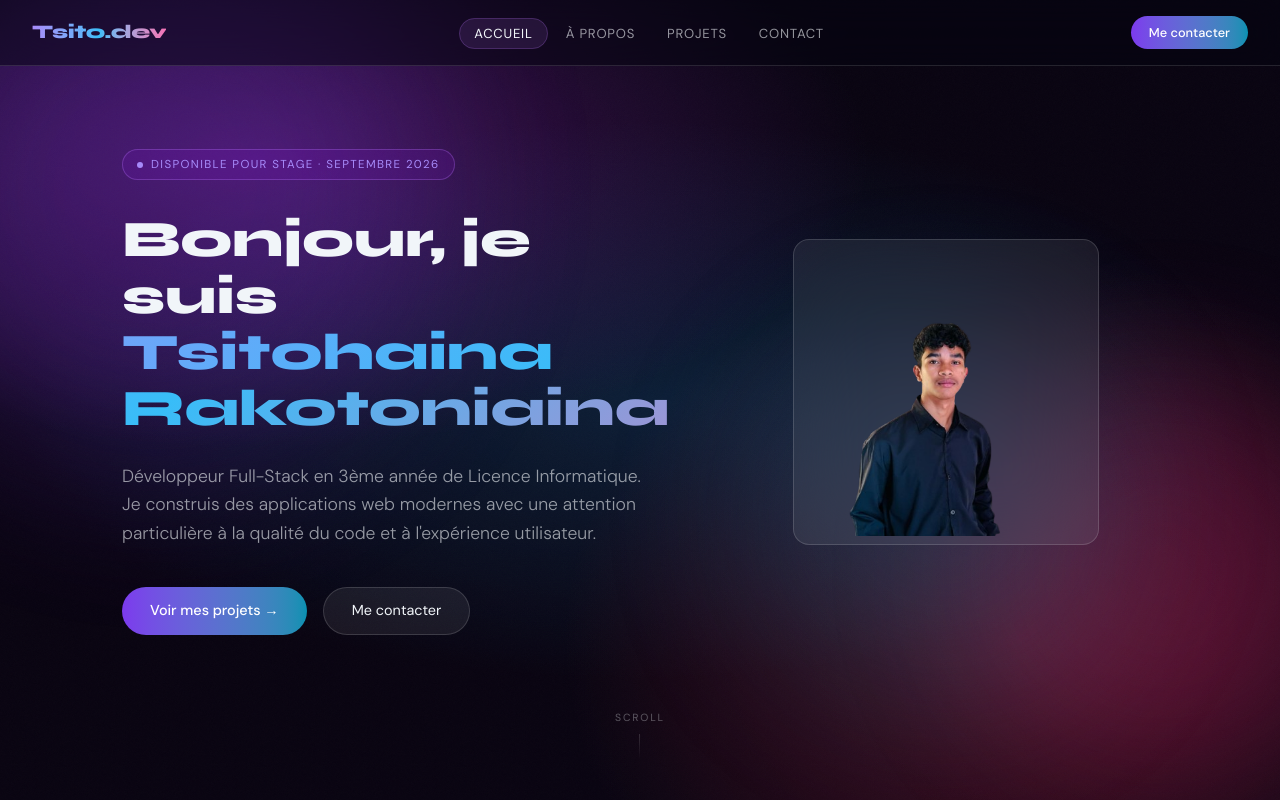
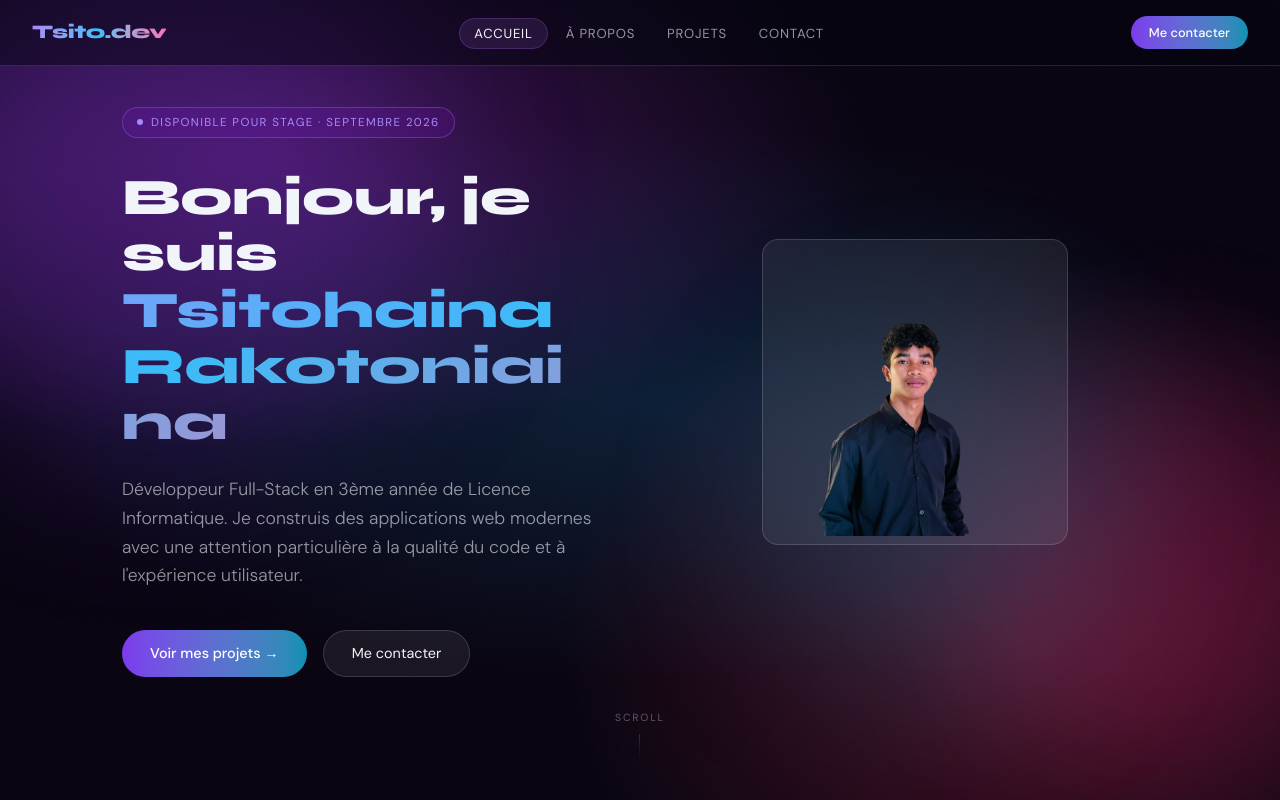
Before and after one commit to eccureuil/portfolio-tsitohaina, a React (Vite) app: page / in a window 1280 px wide. Shown: the top 800 px of the page. Built offline with nearby package versions, Linux system fonts and the light colour scheme.

Commit message:
ajustement

```diff
--- a/src/pages/acceuil.tsx
+++ b/src/pages/acceuil.tsx
@@ -23,13 +23,13 @@ export default function Accueil() {
       <section className="min-h-svh flex items-center pt-20 relative">
         <div className="container w-full">
           <div className="flex flex-col md:flex-row items-center gap-10 md:gap-16">
-            <div className="flex-1 w-full">
+            <div className="flex-1 w-full min-w-0">
               <div className="inline-flex items-center gap-2 text-[0.72rem] tracking-[0.12em] uppercase px-3.5 py-1.5 rounded-full bg-purple-600/12 border-[0.5px] border-purple-400/28 text-accent-purple mb-8 animate-hero-fade">
                 <div className="w-1.5 h-1.5 rounded-full bg-accent-purple animate-pulse-dot" />
                 Disponible pour stage · Septembre 2026
               </div>
               <h1
-                className="font-display text-[clamp(2.4rem,4vw,4rem)] font-extrabold leading-[1.1] text-slate-100 animate-hero-fade"
+                className="font-display text-[clamp(2.4rem,4vw,4rem)] font-extrabold leading-[1.1] text-slate-100 break-words animate-hero-fade"
                 style={{ animationDelay: "0.1s" }}
               >
                 Bonjour, je suis{" "}
```
